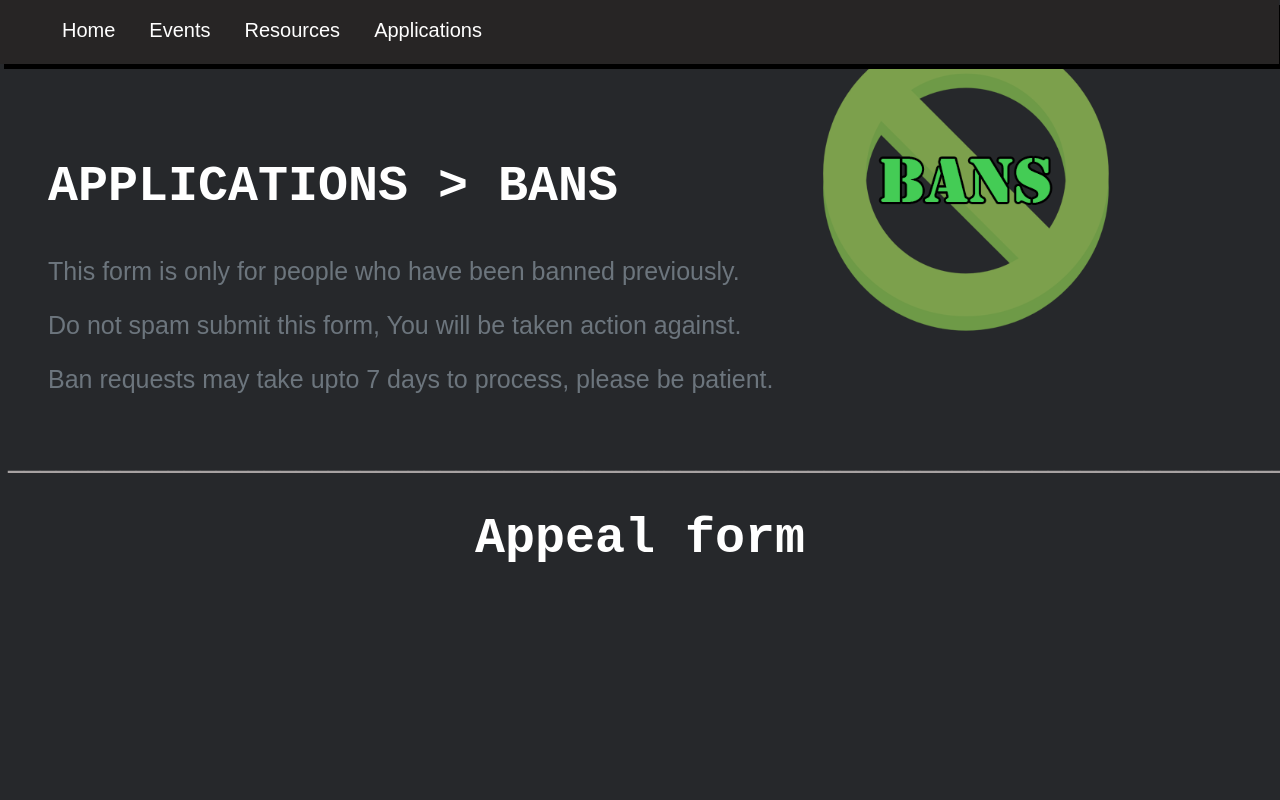
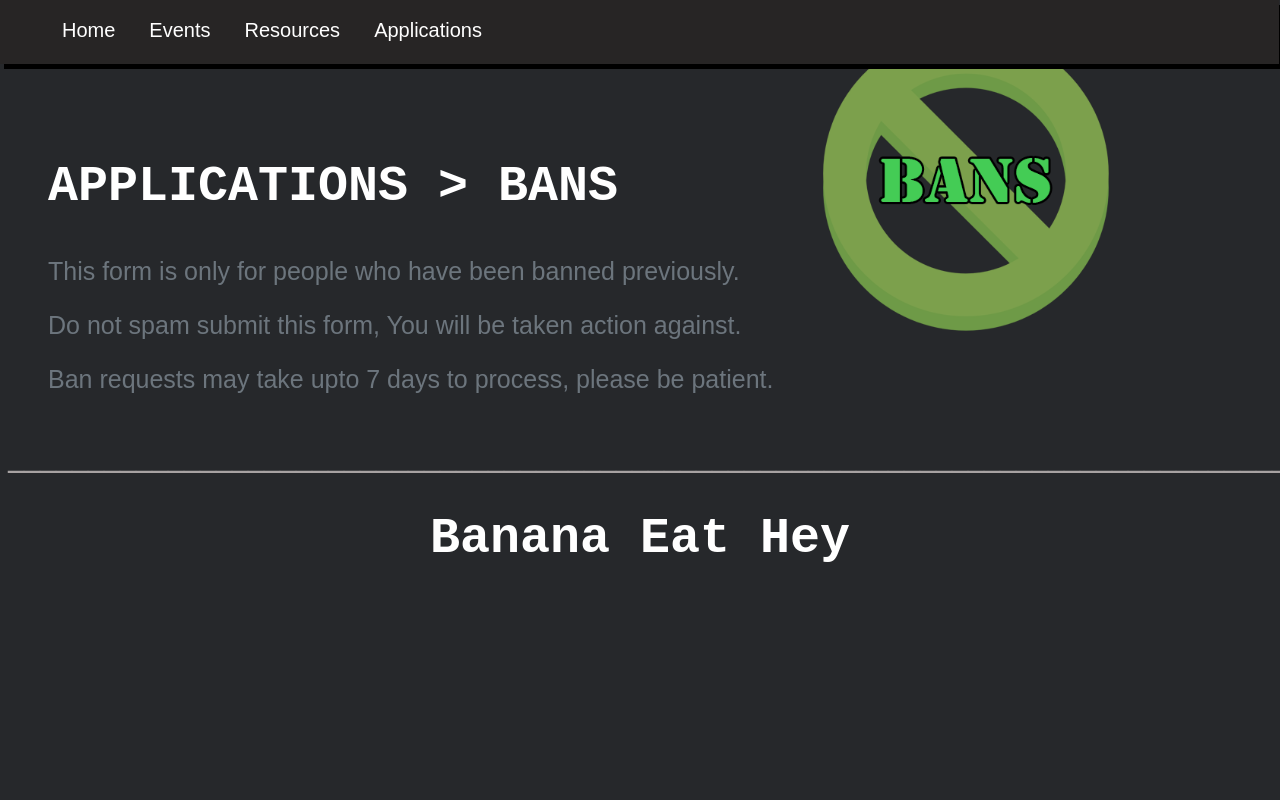
Before and after one commit to TECHboi99/cowism, a plain HTML site: page bans.html in a window 1280 px wide. Shown: the top 800 px of the page. Drawn offline with Linux system fonts and the light colour scheme.

Commit message:
Update bans.html

```diff
--- a/bans.html
+++ b/bans.html
@@ -40,7 +40,7 @@
 </div>
 
 <h1 class="divider-line-2">________________________________________________________________________________________</h1>
-<h1 class="latest-updates-2">Appeal form</h1>
+<h1 class="latest-updates-2">Banana Eat Hey</h1>
 
 <form name="contact" method="POST" data-netlify="true">
     <p>
```
